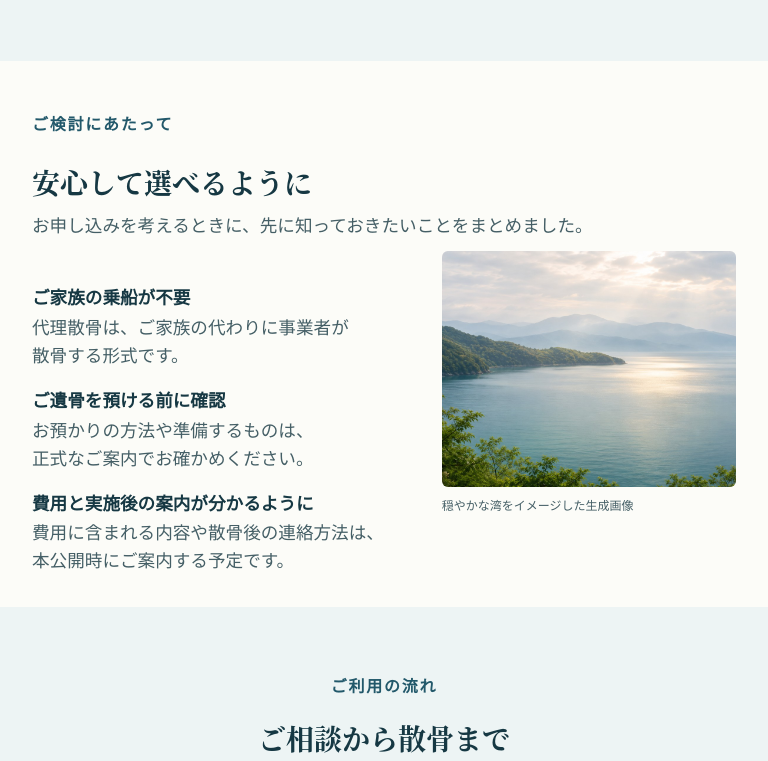
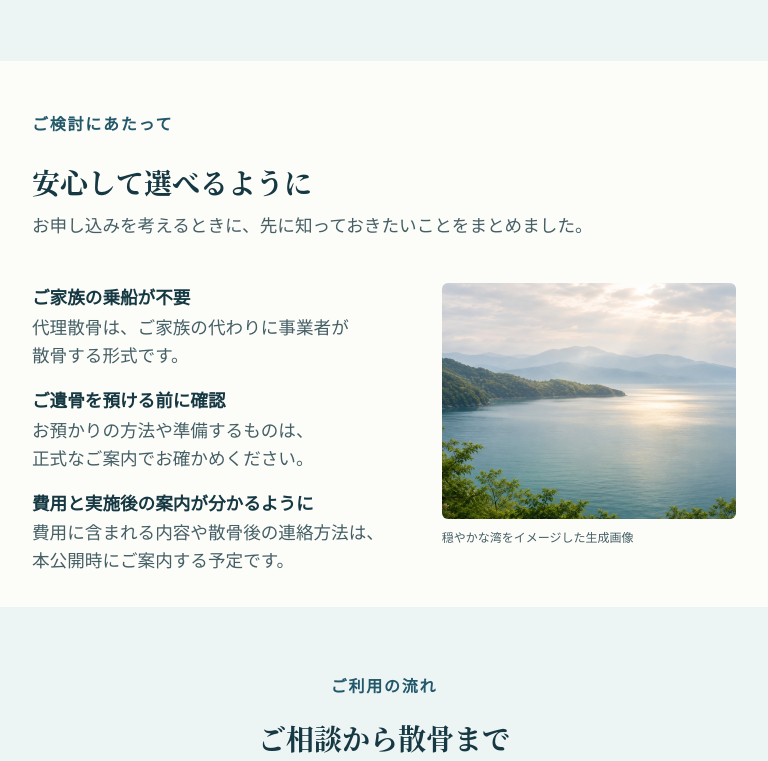
Before and after one commit to pidamgallery/pet-ocean-memorial-lp, a plain HTML site: page index.html in a window 768 px wide. Shown: the part 1665-2426 px from the top of the page. Drawn offline with Linux system fonts and the light colour scheme.

Commit message:
Align portrait tablet photo with feature items

```diff
--- a/style.css
+++ b/style.css
@@ -224,6 +224,7 @@ figcaption { color: var(--muted); margin-top: .5rem; font-size: .75rem; }
     padding-block: clamp(3rem, 6vw, 4rem);
     align-content: start;
   }
+  .features-image { translate: 0 3rem; }
 }
 
 @media (min-width: 681px) and (max-height: 760px) {
```
